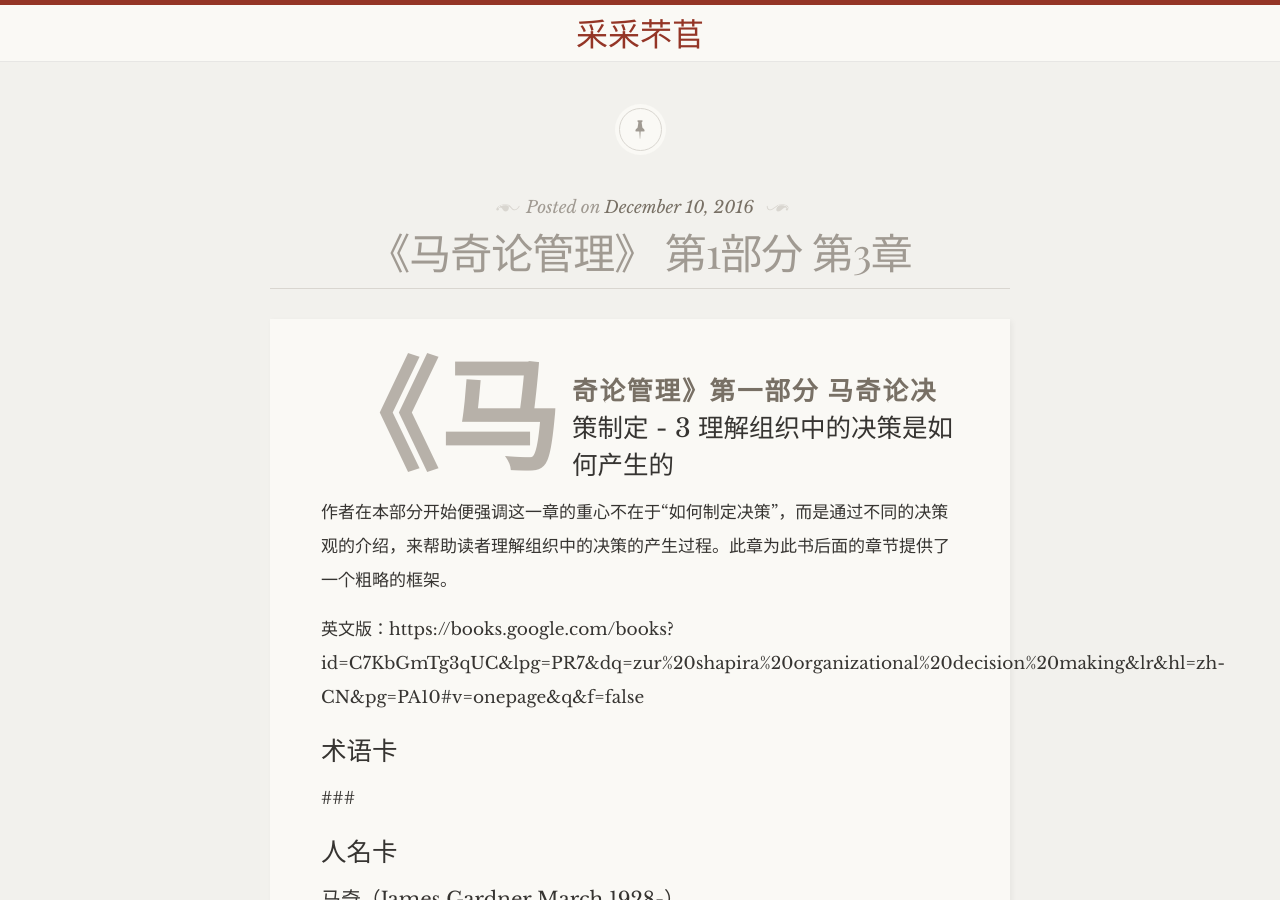
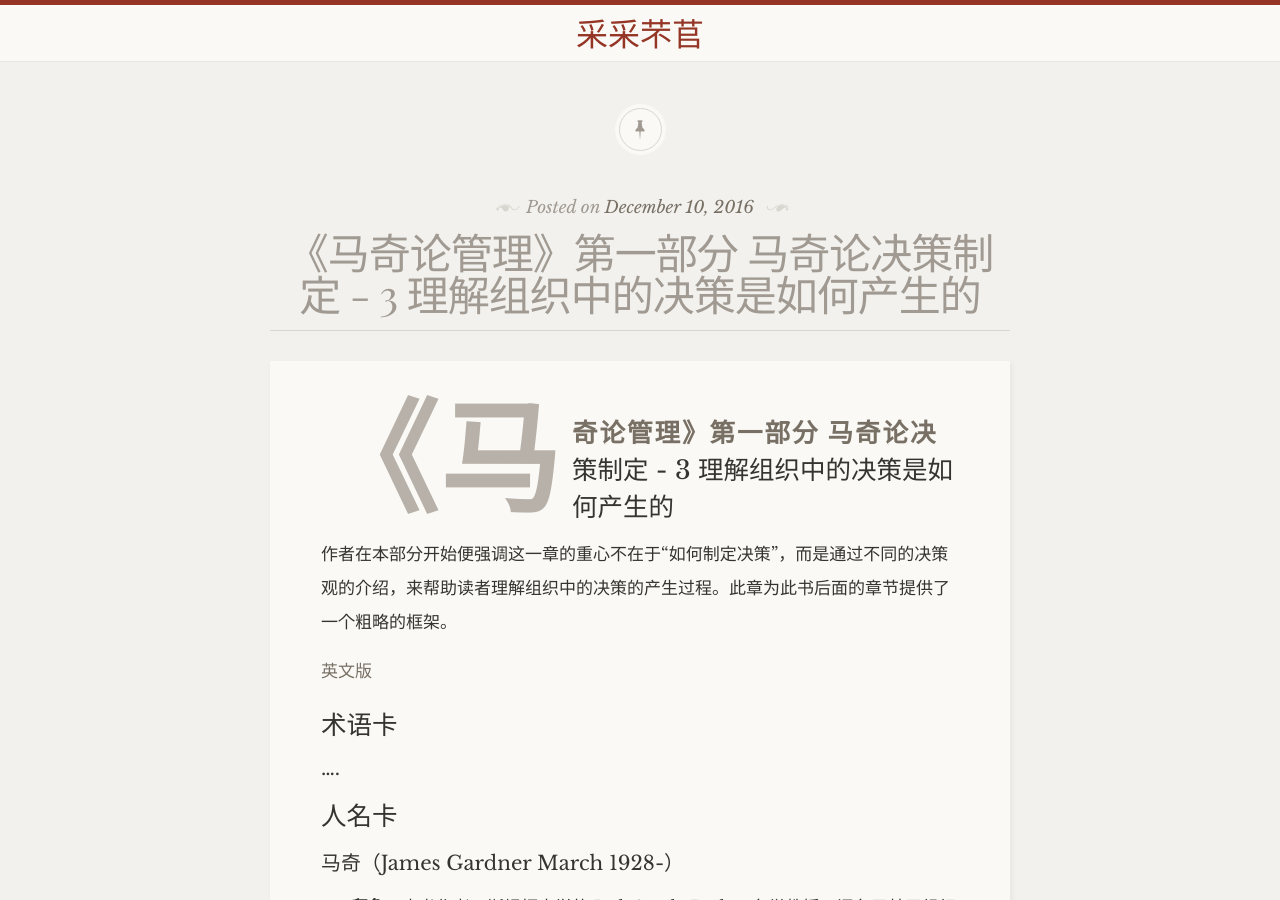
Before and after one commit to soyaine/read, a Jekyll site: the page built from _posts/2016-12-10-《马奇论管理》-第1部分-第3章.md, in a window 1280 px wide and 900 px high. Built offline with Jekyll 4.4.1, drawn with Linux system fonts in a browser that asks for light colours; some web fonts are replaced; our own code applies the rules of GitHub Pages for plain Markdown files; some of the changed text lies outside the part shown.

```diff
--- a/_config.yml
+++ b/_config.yml
@@ -16,7 +16,7 @@
 title: 采采芣苢
 email: soyaine1@gmail.com
 description: > # this means to ignore newlines until "baseurl:"
-  采采芣苢，我言才知。
+  薄言有之
 baseurl: "/read" # the subpath of your site, e.g. /blog
 url: "https://soyaine.github.io" # the base hostname & protocol for your site
 github_username:    soyaine
--- a/_posts/2016-12-10-《马奇论管理》-第1部分-第3章.md
+++ b/_posts/2016-12-10-《马奇论管理》-第1部分-第3章.md
@@ -1,12 +1,20 @@
+---
+layout: post
+title: "《马奇论管理》第一部分 马奇论决策制定 - 3 理解组织中的决策是如何产生的"
+date: 2016-12-10
+category: read
+excerpt: ""
+---
+
 # 《马奇论管理》第一部分 马奇论决策制定 - 3 理解组织中的决策是如何产生的
 
 作者在本部分开始便强调这一章的重心不在于“如何制定决策”，而是通过不同的决策观的介绍，来帮助读者理解组织中的决策的产生过程。此章为此书后面的章节提供了一个粗略的框架。
 
-英文版：https://books.google.com/books?id=C7KbGmTg3qUC&lpg=PR7&dq=zur%20shapira%20organizational%20decision%20making&lr&hl=zh-CN&pg=PA10#v=onepage&q&f=false
+[英文版](https://books.google.com/books?id=C7KbGmTg3qUC&lpg=PR7&dq=zur%20shapira%20organizational%20decision%20making&lr&hl=zh-CN&pg=PA10#v=onepage&q&f=false)
 
 ## 术语卡
 
-###
+### ....
 
 ## 人名卡
 
```
Also changed, not shown: _posts/2016-08-20-bacon-ipsum.markdown (deleted, +0 -21 lines), _posts/2016-09-01-welcome-to-jekyll.markdown (deleted, +0 -24 lines), _posts/2016-11-21-《思考，快与慢》-第32章.md (+8 -0 lines), _posts/2016-11-27-《超越智商》-第11章-污化的心智程序.md (+14 -2 lines), _posts/2016-12-11-《如何作出正确决策》-.md (+8 -0 lines), _posts/2016-12-11-《适应性思维》-.md (+7 -0 lines).
